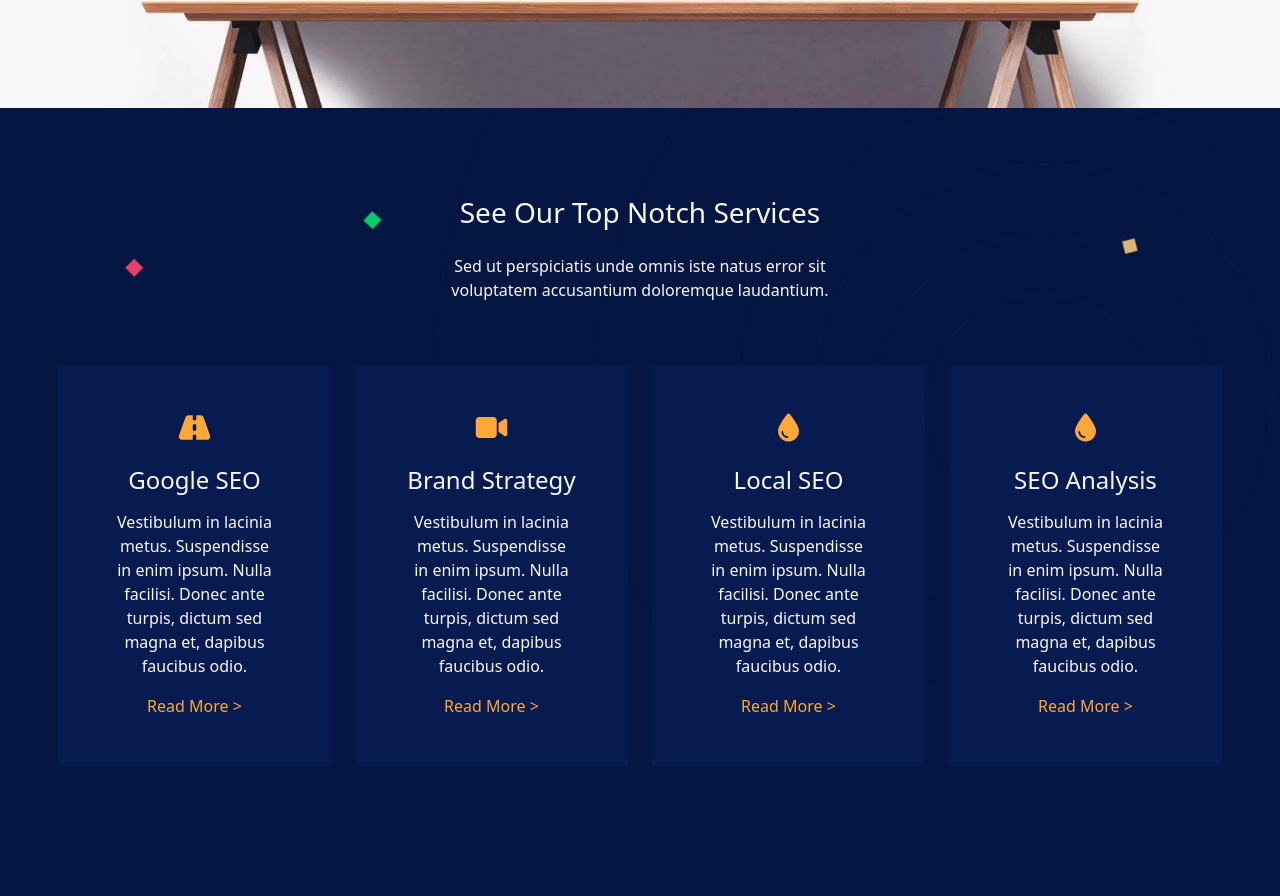
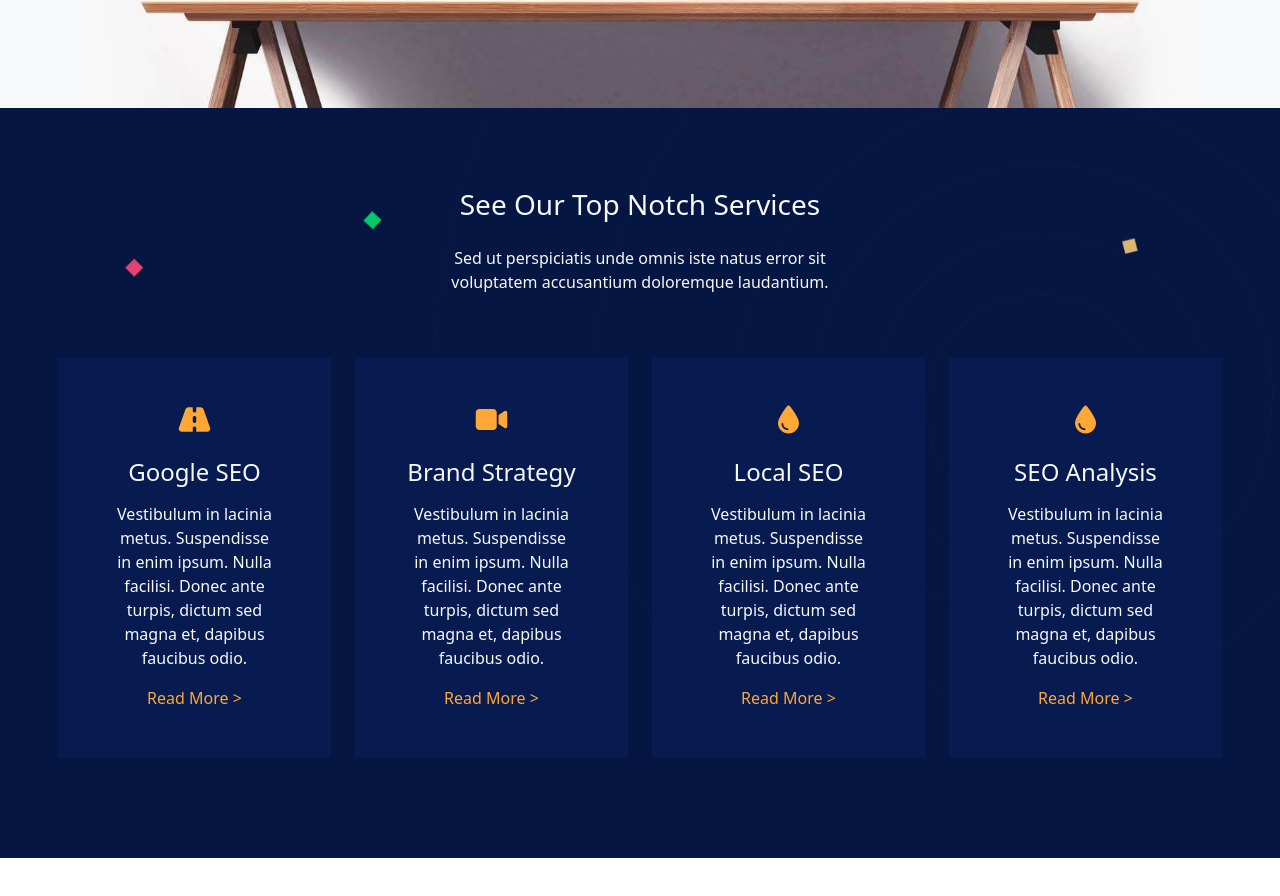
Before and after one commit to filippo-falcone/proj-html-vuejs, a Vue app: page / in a window 1280 px wide. Shown: the part 1653-2549 px from the top of the page. After the commit the page ends 2511 px from the top, so only its background shows below. Built offline with nearby package versions, Linux system fonts and the light colour scheme.

Commit message:
fix: padding to AppWeDo

```diff
--- a/src/components/AppWeDo.vue
+++ b/src/components/AppWeDo.vue
@@ -45,8 +45,8 @@
 @use '../style/partials/variables' as *;
 
 .what-we-do {
-    padding-top: 40px;
-    padding-bottom: 150px;
+    padding-top: 2rem;
+    padding-bottom: 6.25rem;
     background-color: #051642;
     background-image: url(../assets/images/pattern_background.png);
     background-size: contain;
```
